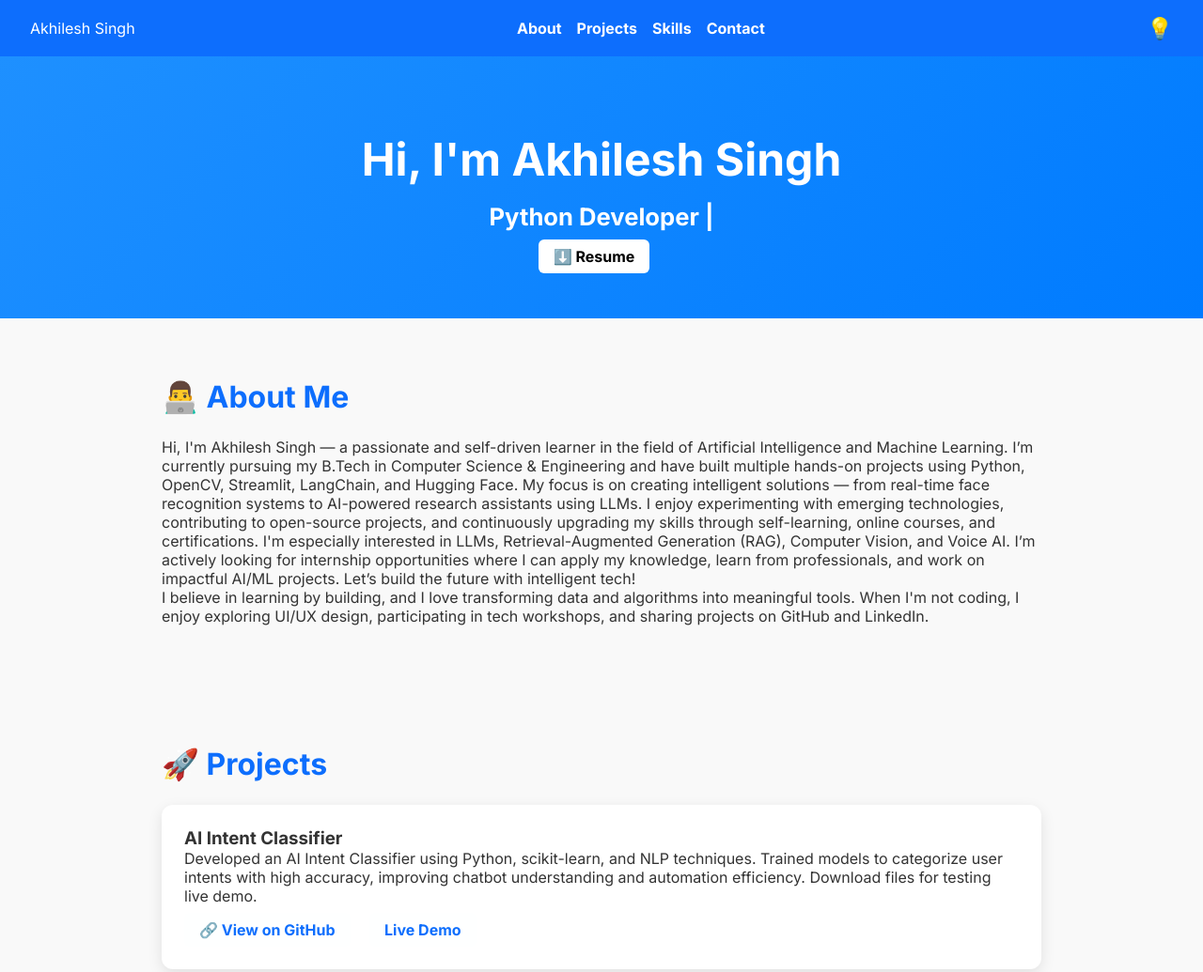
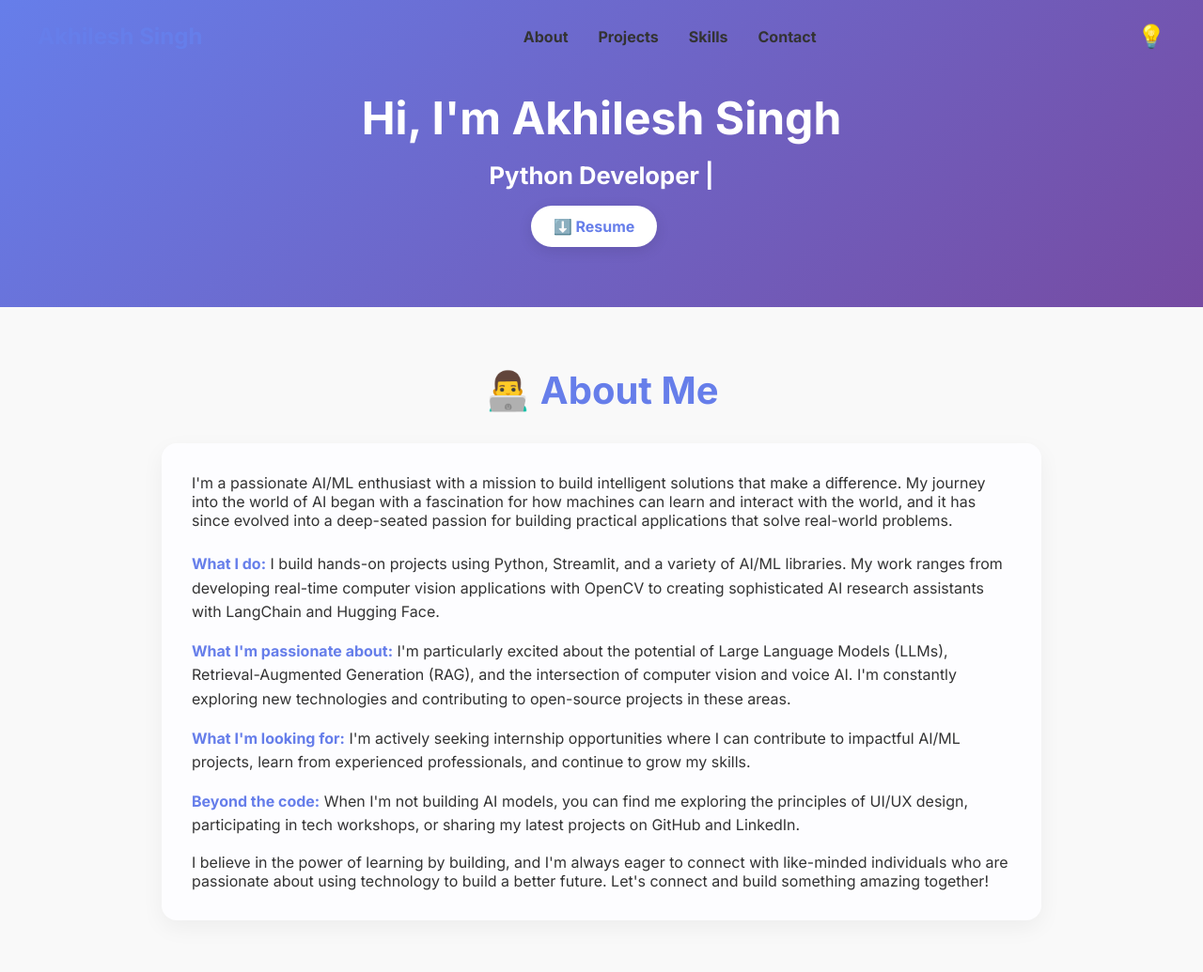
Before and after one commit to ErAkhileshSingh/portfolio, a plain HTML site: page index.html in a window 1280 px wide. Shown: the top 1035 px of the page at 94% size. Drawn offline with nearby package versions, Linux system fonts and the light colour scheme.

Commit message:
update project

```diff
--- a/index.html
+++ b/index.html
@@ -33,18 +33,16 @@
   <!-- About -->
   <section class="section" id="about" data-aos="fade-up">
     <h2>👨‍💻 About Me</h2>
-    <p>Hi, I'm Akhilesh Singh — a passionate and self-driven learner in the field of Artificial Intelligence and Machine Learning.
-
-I’m currently pursuing my B.Tech in Computer Science & Engineering and have built multiple hands-on projects using Python, OpenCV, Streamlit, LangChain, and Hugging Face. My focus is on creating intelligent solutions — from real-time face recognition systems to AI-powered research assistants using LLMs.
-
-I enjoy experimenting with emerging technologies, contributing to open-source projects, and continuously upgrading my skills through self-learning, online courses, and certifications. I'm especially interested in LLMs, Retrieval-Augmented Generation (RAG), Computer Vision, and Voice AI.
-
-I’m actively looking for internship opportunities where I can apply my knowledge, learn from professionals, and work on impactful AI/ML projects.
-
-Let’s build the future with intelligent tech!</p>
-     <p>
-    I believe in learning by building, and I love transforming data and algorithms into meaningful tools. When I'm not coding, I enjoy exploring UI/UX design, participating in tech workshops, and sharing projects on GitHub and LinkedIn.
-  </p>
+    <div class="about-me-content">
+      <p>I'm a passionate AI/ML enthusiast with a mission to build intelligent solutions that make a difference. My journey into the world of AI began with a fascination for how machines can learn and interact with the world, and it has since evolved into a deep-seated passion for building practical applications that solve real-world problems.</p>
+      <ul class="about-me-list">
+        <li><strong>What I do:</strong> I build hands-on projects using Python, Streamlit, and a variety of AI/ML libraries. My work ranges from developing real-time computer vision applications with OpenCV to creating sophisticated AI research assistants with LangChain and Hugging Face.</li>
+        <li><strong>What I'm passionate about:</strong> I'm particularly excited about the potential of Large Language Models (LLMs), Retrieval-Augmented Generation (RAG), and the intersection of computer vision and voice AI. I'm constantly exploring new technologies and contributing to open-source projects in these areas.</li>
+        <li><strong>What I'm looking for:</strong> I'm actively seeking internship opportunities where I can contribute to impactful AI/ML projects, learn from experienced professionals, and continue to grow my skills.</li>
+        <li><strong>Beyond the code:</strong> When I'm not building AI models, you can find me exploring the principles of UI/UX design, participating in tech workshops, or sharing my latest projects on GitHub and LinkedIn.</li>
+      </ul>
+      <p>I believe in the power of learning by building, and I'm always eager to connect with like-minded individuals who are passionate about using technology to build a better future. Let's connect and build something amazing together!</p>
+    </div>
   </section>
 
   <!-- Projects -->
--- a/scripts.js
+++ b/scripts.js
@@ -31,9 +31,18 @@ AOS.init({
   duration: 1000
 });
 
-// Back to Top Button
+// Scroll Effects
+const navbar = document.querySelector(".navbar");
 const topBtn = document.querySelector(".back-to-top");
 window.addEventListener("scroll", () => {
+  // Navbar Scroll
+  if (window.scrollY > 50) {
+    navbar.classList.add("scrolled");
+  } else {
+    navbar.classList.remove("scrolled");
+  }
+
+  // Back to Top Button
   if (window.scrollY > 500) {
     topBtn.style.display = "block";
   } else {
--- a/style.css
+++ b/style.css
@@ -23,36 +23,77 @@ body.dark {
   display: flex;
   justify-content: space-between;
   align-items: center;
-  padding: 1rem 2rem;
-  background: #0d6efd;
-  color: white;
-  position: sticky;
+  padding: 1.5rem 2.5rem;
+  position: fixed;
   top: 0;
+  left: 0;
+  right: 0;
   z-index: 1000;
+  transition: background 0.3s ease, box-shadow 0.3s ease;
+}
+
+.navbar.scrolled {
+  background: rgba(255, 255, 255, 0.9);
+  box-shadow: 0 2px 10px rgba(0,0,0,0.1);
+}
+
+body.dark .navbar.scrolled {
+  background: rgba(18, 18, 18, 0.9);
+}
+
+.nav-brand {
+  font-size: 1.5rem;
+  font-weight: bold;
+  color: #667eea;
 }
 
 .nav-links {
   list-style: none;
   display: flex;
-  gap: 1rem;
+  gap: 2rem;
 }
 
 .nav-links a {
-  color: white;
+  color: #333;
   text-decoration: none;
   font-weight: bold;
+  position: relative;
+  padding-bottom: 0.5rem;
+}
+
+.nav-links a::after {
+  content: '';
+  position: absolute;
+  bottom: 0;
+  left: 0;
+  width: 0;
+  height: 2px;
+  background: #667eea;
+  transition: width 0.3s ease;
+}
+
+.nav-links a:hover::after {
+  width: 100%;
+}
+
+body.dark .nav-links a {
+  color: #eee;
+}
+
+body.dark .nav-brand {
+  color: #764ba2;
 }
 
 .toggle-label {
   cursor: pointer;
-  font-size: 1.4rem;
+  font-size: 1.5rem;
 }
 
 /* Hero */
 .hero {
   text-align: center;
-  padding: 5rem 1rem 3rem;
-  background: linear-gradient(135deg, #1e90ff, #007bff);
+  padding: 6rem 1rem 4rem;
+  background: linear-gradient(135deg, #667eea 0%, #764ba2 100%);
   color: white;
 }
 
@@ -74,78 +115,126 @@ body.dark {
 }
 
 .section h2 {
-  margin-bottom: 1.5rem;
-  font-size: 2rem;
-  color: #0d6efd;
+  margin-bottom: 2rem;
+  font-size: 2.5rem;
+  font-weight: bold;
+  color: #667eea;
+  text-align: center;
 }
 
 /* Cards */
 .card {
   background: white;
-  border-radius: 12px;
-  padding: 1.5rem;
+  border-radius: 16px;
+  padding: 2rem;
   margin-bottom: 2rem;
-  box-shadow: 0 5px 15px rgba(0,0,0,0.1);
-  transition: transform 0.3s;
+  box-shadow: 0 8px 24px rgba(0,0,0,0.08);
+  transition: all 0.3s ease;
+  display: flex;
+  flex-direction: column;
 }
 
 .card:hover {
-  transform: translateY(-5px);
+  transform: translateY(-8px);
+  box-shadow: 0 12px 32px rgba(0,0,0,0.12);
+}
+
+.card h3 {
+  font-size: 1.5rem;
+  margin-bottom: 0.75rem;
+  color: #667eea;
+}
+
+.card p {
+  line-height: 1.6;
+  flex-grow: 1;
+  margin-bottom: 1.5rem;
 }
 
 body.dark .card {
   background: #1e1e1e;
   color: #eee;
+  box-shadow: 0 8px 24px rgba(0,0,0,0.2);
+}
+
+body.dark .card:hover {
+  box-shadow: 0 12px 32px rgba(0,0,0,0.3);
+}
+
+body.dark .card h3 {
+  color: #764ba2;
 }
 
 /* Buttons */
 .btn, .btn-secondary, .btn-download {
   display: inline-block;
-  padding: 0.5rem 1rem;
-  border-radius: 6px;
+  padding: 0.75rem 1.5rem;
+  border-radius: 50px;
   text-decoration: none;
-  margin-top: 0.5rem;
+  margin-top: 1rem;
   margin-right: 1rem;
   font-weight: bold;
-  transition: all 0.3s;
+  transition: all 0.3s ease;
+  border: none;
+  cursor: pointer;
 }
 
 .btn {
   background: #ffffff;
-  color: #000000;
+  color: #667eea;
+  box-shadow: 0 4px 15px rgba(0, 0, 0, 0.1);
+}
+
+.btn:hover {
+  transform: translateY(-3px);
+  box-shadow: 0 6px 20px rgba(0, 0, 0, 0.15);
 }
 
 .btn-secondary {
-  background: #feffff;
+  background: rgba(255, 255, 255, 0.1);
   color: #ffffff;
+  border: 1px solid rgba(255, 255, 255, 0.3);
+}
+
+.btn-secondary:hover {
+  background: rgba(255, 255, 255, 0.2);
 }
 
 .btn-download {
   background: #ffc107;
-  color:#000;
+  color: #000;
 }
 
-.btn:hover, .btn-secondary:hover, .btn-download:hover {
-  opacity: 0.85;
+.btn-download:hover {
+  transform: translateY(-3px);
+  box-shadow: 0 6px 20px rgba(255, 193, 7, 0.4);
 }
 
 /* Skills */
 .skills-grid {
   display: flex;
   flex-wrap: wrap;
-  gap: 0.5rem;
+  gap: 1rem;
 }
 
 .skills-grid span {
-  background: #e9ecef;
-  padding: 0.5rem 1rem;
-  border-radius: 20px;
-  font-size: 0.9rem;
+  background: linear-gradient(135deg, #667eea 0%, #764ba2 100%);
+  color: white;
+  padding: 0.75rem 1.5rem;
+  border-radius: 50px;
+  font-size: 1rem;
+  font-weight: bold;
+  box-shadow: 0 4px 15px rgba(0, 0, 0, 0.1);
+  transition: all 0.3s ease;
+}
+
+.skills-grid span:hover {
+  transform: translateY(-3px);
+  box-shadow: 0 6px 20px rgba(0, 0, 0, 0.15);
 }
 
 body.dark .skills-grid span {
-  background: #333;
-  color: #fff;
+  background: linear-gradient(135deg, #764ba2 0%, #667eea 100%);
 }
 
 /* Contact */
@@ -166,23 +255,57 @@ body.dark footer {
   color: #aaa;
 }
 
+/* About Me Section */
+.about-me-content {
+  background: #fdfdff;
+  padding: 2rem;
+  border-radius: 16px;
+  box-shadow: 0 8px 24px rgba(0,0,0,0.05);
+}
+
+.about-me-list {
+  list-style-type: none;
+  padding: 0;
+  margin-top: 1.5rem;
+}
+
+.about-me-list li {
+  margin-bottom: 1rem;
+  line-height: 1.6;
+}
+
+.about-me-list li strong {
+  color: #667eea;
+}
+
+body.dark .about-me-content {
+  background: #1e1e1e;
+}
+
+body.dark .about-me-list li strong {
+  color: #764ba2;
+}
+
 /* Back to Top */
 .back-to-top {
   position: fixed;
   right: 20px;
   bottom: 20px;
-  background: #0d6efd;
+  background: linear-gradient(135deg, #667eea 0%, #764ba2 100%);
   color: white;
-  padding: 0.7rem 1rem;
+  padding: 0.8rem 1.1rem;
   border-radius: 50%;
-  font-size: 1.2rem;
+  font-size: 1.4rem;
   display: none;
   text-decoration: none;
   z-index: 100;
+  box-shadow: 0 4px 15px rgba(0, 0, 0, 0.1);
+  transition: all 0.3s ease;
 }
 
 .back-to-top:hover {
-  background: #0056b3;
+  transform: translateY(-3px);
+  box-shadow: 0 6px 20px rgba(0, 0, 0, 0.15);
 }
 
 /* Dark toggle checkbox hidden */
```
